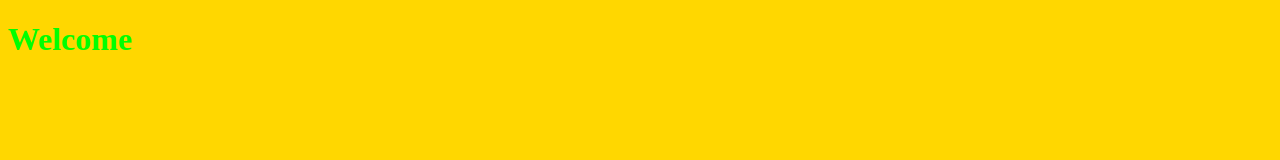
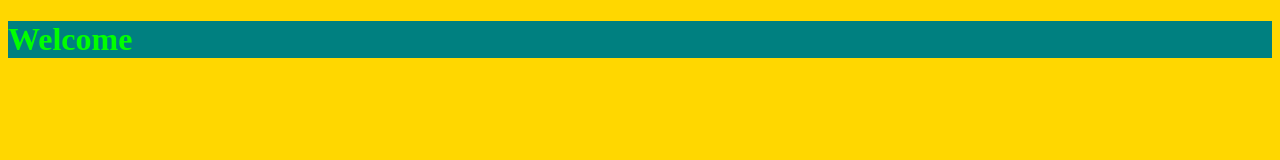
Before and after one commit to derekktor/tuto, a plain HTML site: page index.html in a window 1280 px wide. In both pictures the pointer is over the element "Welcome". Drawn offline with Linux system fonts and the light colour scheme.

Commit message:
added some colors

```diff
--- a/style.css
+++ b/style.css
@@ -4,4 +4,10 @@ body {
 
 h1 {
     color: lime;
+    background-color: tomato;
 }
+
+h1:hover {
+    background-color: teal;
+    cursor: pointer;
+}
```
